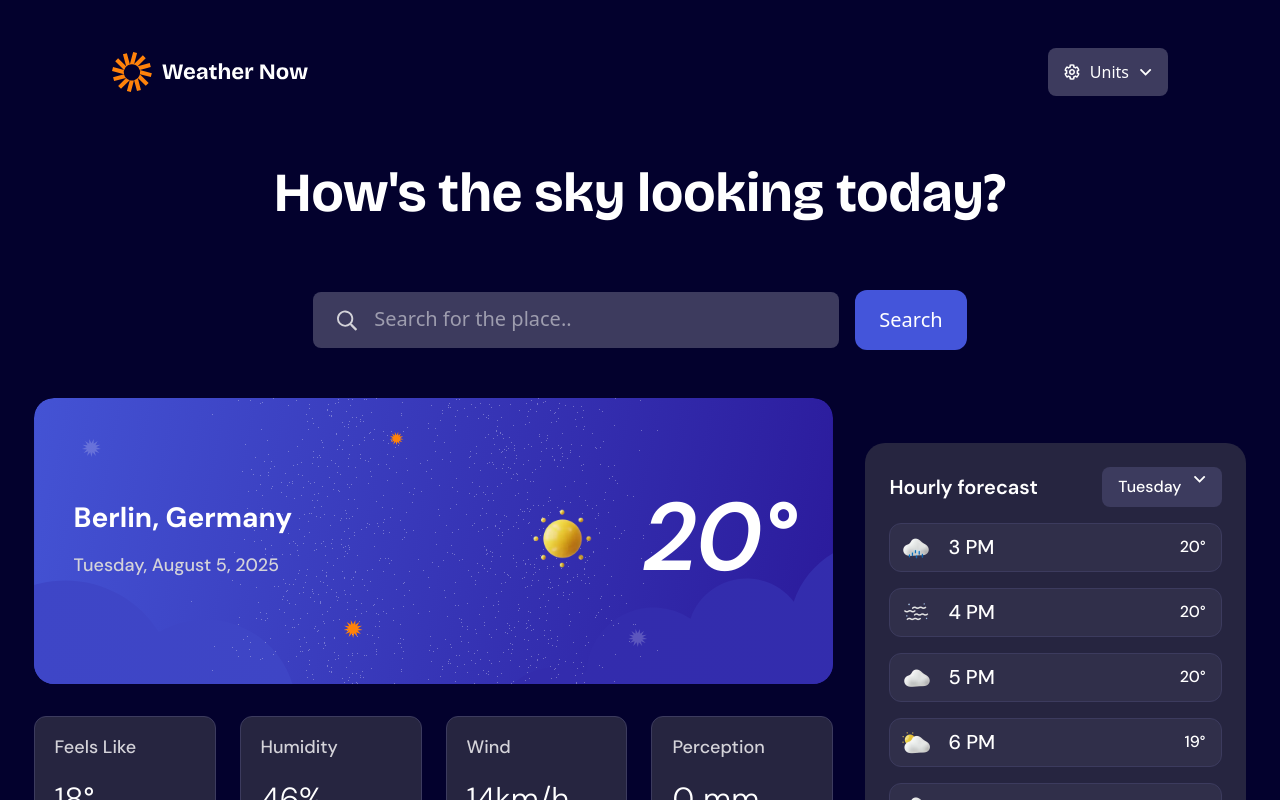
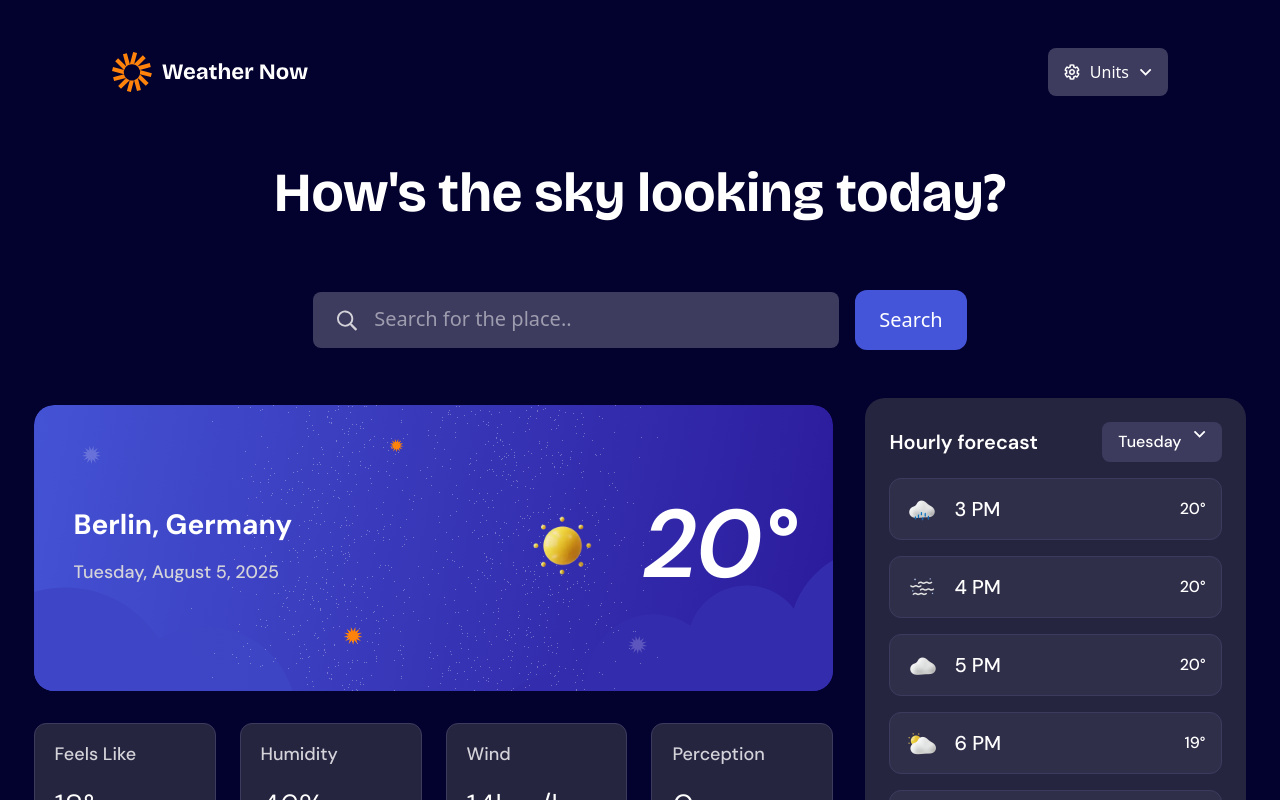
Before and after one commit to Legaz-le/weather-app-main, a React (Vite) app: page / in a window 1280 px wide. Shown: the top 800 px of the page. Built offline with nearby package versions, Linux system fonts and the light colour scheme.

Commit message:
made proper way for tailwind

```diff
--- a/src/App.tsx
+++ b/src/App.tsx
@@ -3,7 +3,7 @@ import { TopSide } from "./components/TopSide";
 
 export const App = () => {
   return (
-    <div className="flex flex-col items-center justify-center  w-full   p-window    text-Neutral-0">
+    <div className="flex flex-col items-center justify-center  w-full  p-window    text-Neutral-0">
       <TopSide />
       <MainBody />
     </div>
--- a/src/components/BodyElements/Boxes/hourForecast.tsx
+++ b/src/components/BodyElements/Boxes/hourForecast.tsx
@@ -6,7 +6,7 @@ type HourForecastType = {
 
 export const HourForecast = ({ img, hour, temp }: HourForecastType) => {
   return (
-    <div className="flex justify-between items-center w-full bg-[#302F4A] p-for1024px xl:p-forDailyForecast rounded-lg border-inline">
+    <div className="flex justify-between items-center w-full bg-[#302F4A]  p-forDailyForecast rounded-lg border-inline">
       <div className="flex flex-row items-center gap-3">
         <img src={img} alt="drizzle_icon" className="w-[40px] " />
         <span className="text-xl font-DM-Sans font-[500] ">{hour}</span>
--- a/src/components/TopSide.tsx
+++ b/src/components/TopSide.tsx
@@ -15,9 +15,9 @@ export const TopSide = () => {
         </button>
       </div>
       <div className="flex flex-col items-center justify-center  mt-16">
-        <h1 className="text-[55px] font-family font-[700]">How's the sky looking today?</h1>
+        <h1 className="text-[55px] font-family font-[700] md:max-w-md lg:max-w-full break-words ">How's the sky looking today?</h1>
         <div className="flex items-center justify-center mt-16 w-full gap-4">
-          <div className="flex bg-Neutral-600 p-2 w-full lg:w-[446px] xl:w-[526px]  rounded-lg py-4 px-6  gap-4 items-center">
+          <div className="flex bg-Neutral-600 p-2 w-full  xl:w-[526px]  rounded-lg py-4 px-6  gap-4 items-center">
             <img src={search} alt="search-icon" />
             <input
               type="search"
--- a/src/index.css
+++ b/src/index.css
@@ -22,9 +22,8 @@ html {
 }
 
 .p-window {
-  padding: 48px 112px 80px;
+  @apply xl:p-[48px_112px_80px] md:p-[24px_24px_80px]
 }
-
 .border-inline {
   border: 1px solid #3c3b5e;
   border-radius: 12px;
@@ -41,9 +40,5 @@ html {
 }
 
 .p-forDailyForecast {
-  padding: 10px 16px 10px 12px;
+  @apply xl:p-[10px_16px_10px_12px] lg:p-[3px_16px_4px_6px];
 }
-
-.p-for1024px  {
-  padding: 3px 16px 4px 6px;
-}
```
